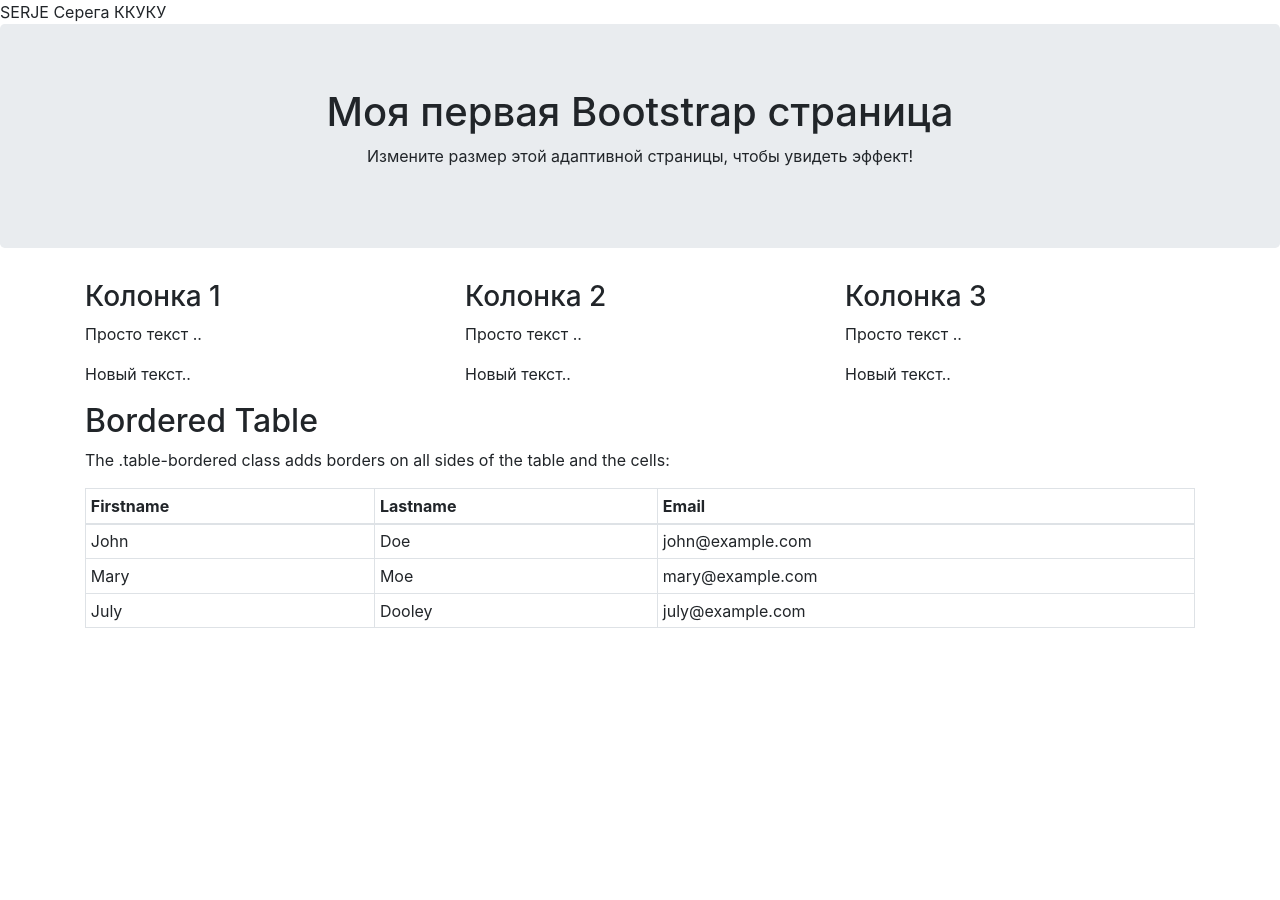
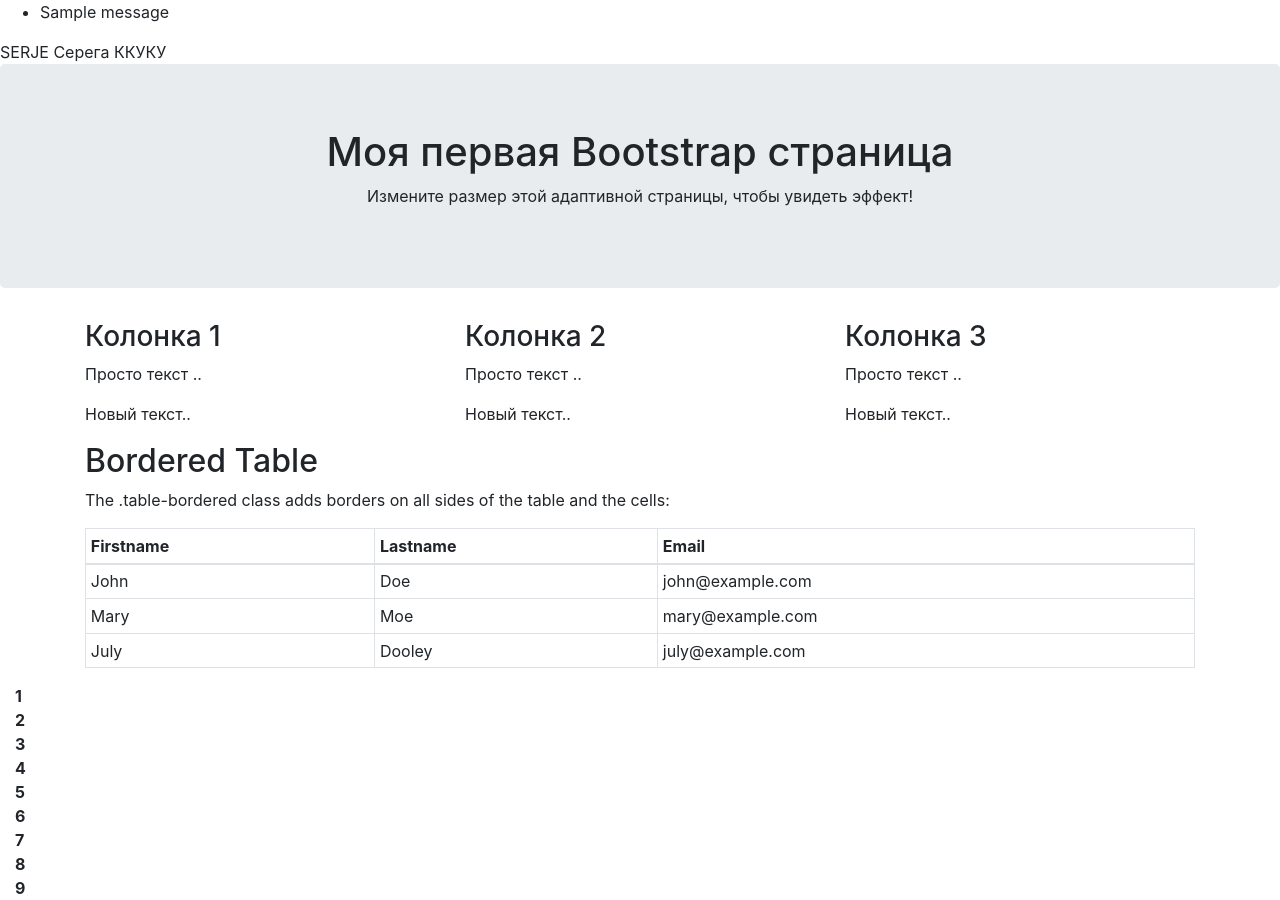
Before and after one commit to dezhik74/gzrss, a Python web app: template app/templates/serje.html in a window 1280 px wide. Shown: the part 56-956 px from the top of the page. Before the commit the page ends 684 px from the top, so only its background shows below. Run offline with Jinja, Linux system fonts and the light colour scheme; the template is opened without the code that fills it: most values are stand-ins (such as "Sample title", 1, 10 or a date in 2020); one stand-in notice (Sample message) is shown; some libraries are stand-ins or nearby versions.

Commit message:
ver 0.3 Основа только отбор615. Исполнение flask

```diff
--- a/app/app.py
+++ b/app/app.py
@@ -3,3 +3,4 @@ from config import Configuration
 
 app = Flask(__name__)
 app.config.from_object(Configuration)
+app.secret_key = '5856056'
--- a/app/templates/base.html
+++ b/app/templates/base.html
@@ -59,6 +59,16 @@
       </div>
     </nav>
 
+    {% with messages = get_flashed_messages() %}
+        {% if messages %}
+            <ul class=flashes>
+            {% for message in messages %}
+                <li>{{ message }}</li>
+            {% endfor %}
+            </ul>
+        {% endif %}
+    {% endwith %}
+
     {% block mycontent %}
 
     {% endblock %}
--- a/app/templates/serje.html
+++ b/app/templates/serje.html
@@ -66,5 +66,14 @@
       </table>
 </div>
 
+ <div class = "container-fluid">
+        <div class = "raw">
+        {% for i in range (1,10) %}
+            <div><b>{{ i }} </b></div>
+            {{ foo(1) }}
+        {% endfor %}
+        </div>
+ </div>
+
 
 {% endblock %}
```
Also changed, not shown: app/view.py (+9 -2 lines), app/config.py (line endings or trailing spaces), 1 other file.
